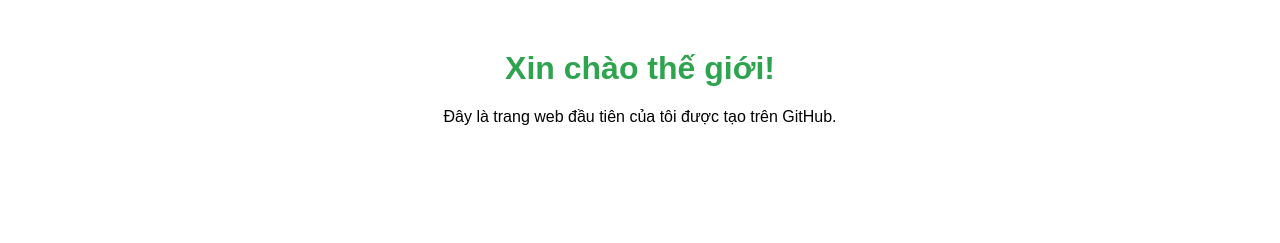
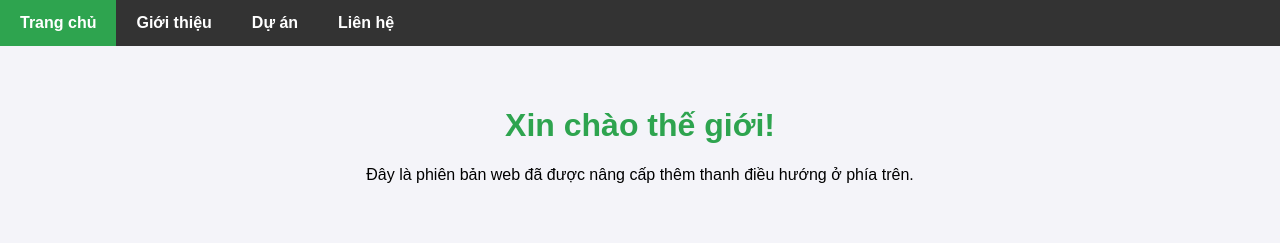
Before and after one commit to phucnguyenhong205/phucnguyenhong205.github.io, a plain HTML site: page index.html in a window 1280 px wide. Drawn offline with Linux system fonts and the light colour scheme.

Commit message:
Update index.html

```diff
--- a/index.html
+++ b/index.html
@@ -2,14 +2,60 @@
 <html lang="vi">
 <head>
     <meta charset="UTF-8">
-    <title>Trang web của tôi</title>
+    <title>Trang web của Phúc Nguyên</title>
     <style>
-        body { font-family: Arial, sans-serif; text-align: center; margin-top: 50px; }
+        /* Thiết lập cơ bản cho toàn trang */
+        body {
+            font-family: Arial, sans-serif;
+            margin: 0;
+            background-color: #f4f4f9;
+        }
+
+        /* Trang trí cho thanh tab (Navigation bar) */
+        .navbar {
+            background-color: #333;
+            overflow: hidden;
+        }
+
+        /* Trang trí cho từng nút bấm trong tab */
+        .navbar a {
+            float: left;
+            display: block;
+            color: white;
+            text-align: center;
+            padding: 14px 20px;
+            text-decoration: none;
+            font-weight: bold;
+        }
+
+        /* Đổi màu khi di chuột qua nút bấm */
+        .navbar a:hover {
+            background-color: #2ea44f;
+            color: white;
+        }
+
+        /* Phần nội dung chính */
+        .content {
+            padding: 40px;
+            text-align: center;
+        }
+
         h1 { color: #2ea44f; }
     </style>
 </head>
 <body>
-    <h1>Xin chào thế giới!</h1>
-    <p>Đây là trang web đầu tiên của tôi được tạo trên GitHub.</p>
+
+    <div class="navbar">
+        <a href="#trang-chu">Trang chủ</a>
+        <a href="#gioi-thieu">Giới thiệu</a>
+        <a href="#du-an">Dự án</a>
+        <a href="#lien-he">Liên hệ</a>
+    </div>
+
+    <div class="content">
+        <h1>Xin chào thế giới!</h1>
+        <p>Đây là phiên bản web đã được nâng cấp thêm thanh điều hướng ở phía trên.</p>
+    </div>
+
 </body>
 </html>
```
